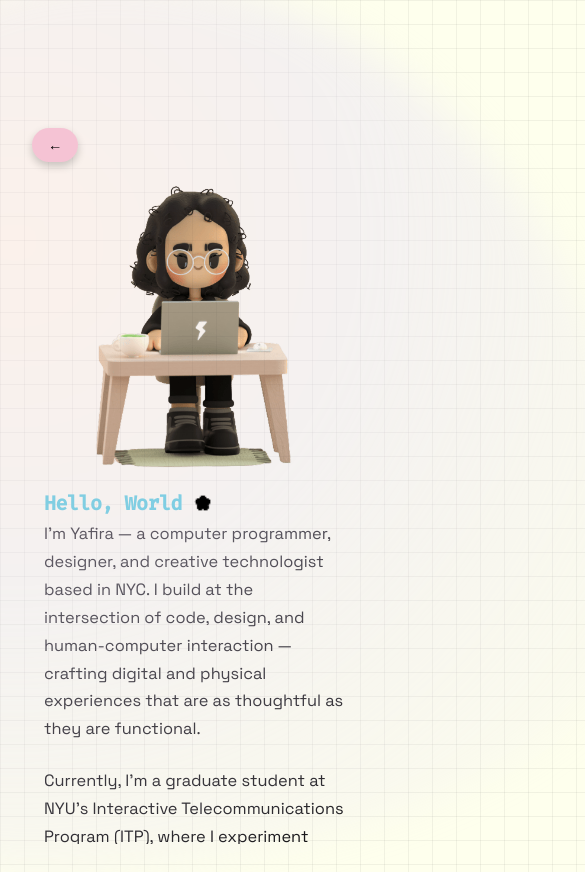
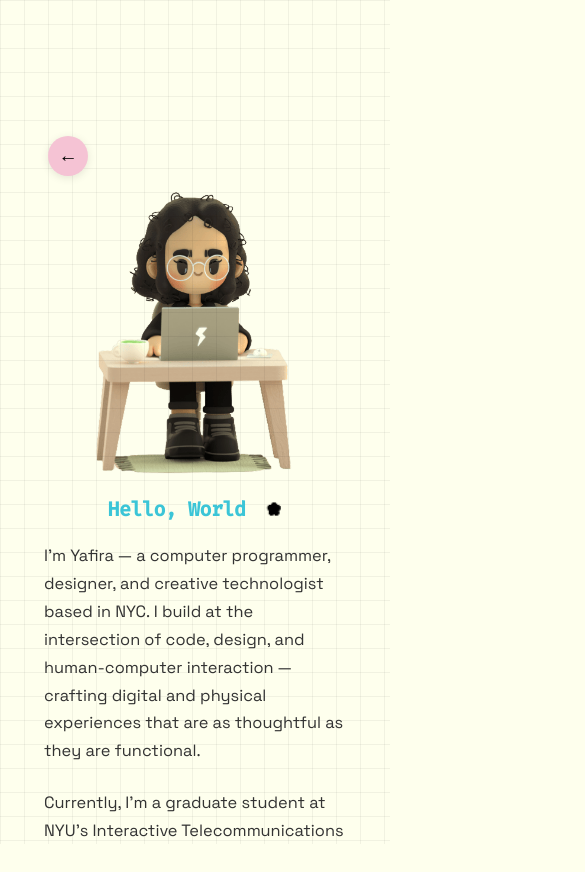
Before and after one commit to yafira/yafira.xyz, a Next.js app: page /about in a window 390 px wide. Shown: the top 872 px of the page, 585 px wide, since content can reach past the window. After the commit the page ends 844 px from the top, so only its background shows below. Built offline with nearby package versions, Linux system fonts and the light colour scheme.

Commit message:
fix: mobile about page content cutoff and back button visibility

```diff
--- a/src/app/components/FlowerNetwork.js
+++ b/src/app/components/FlowerNetwork.js
@@ -73,7 +73,7 @@ export default function FlowerNetwork({ projectSections }) {
 					<div className='image-box' ref={flowerRef}>
 						<div style={{ position: 'relative', width: 500, height: 500 }}>
 							<Image
-								src='/assets/flower-logo-transparent.png'
+								src='/assets/flower-network-logo.png'
 								alt='flower shape'
 								fill
 								unoptimized
--- a/src/app/components/MobileBack.js
+++ b/src/app/components/MobileBack.js
@@ -1,28 +1,18 @@
 'use client';
 
 import { useRouter } from 'next/navigation';
-import { useEffect, useState } from 'react';
 
-export default function MobileBack({ className = '' }) {
+export default function MobileBack() {
 	const router = useRouter();
-	const [isMobile, setIsMobile] = useState(false);
 
-	useEffect(() => {
-		if (typeof window === 'undefined') return;
-		const mq = window.matchMedia('(max-width: 640px)');
-		const onChange = (e) => setIsMobile(e.matches);
-		setIsMobile(mq.matches);
-		mq.addEventListener('change', onChange);
-		return () => mq.removeEventListener('change', onChange);
-	}, []);
-
-	if (!isMobile) return null;
+	const handleBack = () => {
+		router.back();
+	};
 
 	return (
 		<button
-			type='button'
-			className={`back-button ${className}`}
-			onClick={() => router.back()}
+			className='mobile-back-btn'
+			onClick={handleBack}
 			aria-label='Go back'
 		>
 			←
--- a/src/app/components/Portfolio.js
+++ b/src/app/components/Portfolio.js
@@ -286,7 +286,7 @@ function MobilePortfolioView({ projectSections }) {
 					}}
 				>
 					<Image
-						src='/assets/flower-logo-transparent.png'
+						src='/assets/flower-network-logo.png'
 						alt='open menu'
 						width={90}
 						height={90}
@@ -558,7 +558,7 @@ function DesktopPortfolioView({ projectSections }) {
 					<div className='image-box' ref={flowerRef} aria-hidden='true'>
 						<div style={{ position: 'relative', width: 500, height: 500 }}>
 							<Image
-								src='/assets/flower-logo-transparent.png'
+								src='/assets/flower-network-logo.png'
 								alt='portfolio flower hub'
 								fill
 								style={{ objectFit: 'contain' }}
--- a/src/app/styles/mobile.css
+++ b/src/app/styles/mobile.css
@@ -1,4 +1,9 @@
 /* ── MOBILE (≤640px) ───────────────────────────────────────────── */
+
+/* Hide mobile back button on desktop by default */
+.mobile-back-btn {
+	display: none;
+}
 
 @media (max-width: 640px) {
 	/* 0) Global mobile overrides */
@@ -14,6 +19,21 @@
 	}
 	body {
 		padding-top: 16px;
+		overflow-x: hidden; /* Prevent horizontal scroll */
+		overflow-y: auto; /* Allow vertical scroll */
+	}
+
+	/* Ensure main content can scroll */
+	.main-content {
+		overflow-y: auto;
+		-webkit-overflow-scrolling: touch; /* Smooth scrolling on iOS */
+	}
+
+	/* Fix any fixed positioning issues */
+	html,
+	body {
+		height: 100%;
+		width: 100%;
 	}
 
 	/* Page wrappers */
@@ -386,7 +406,7 @@
 		opacity: 0.8;
 	}
 
-	/* Hide “All projects” links/buttons on mobile */
+	/* Hide "All projects" links/buttons on mobile */
 	.all-projects,
 	.all-projects-link,
 	a[href='/projects-all'],
@@ -394,9 +414,12 @@
 		display: none !important;
 	}
 
-	/* About page tweaks */
+	/* About page tweaks - UPDATED */
 	.about-page {
 		padding: 16px;
+		min-height: 100vh; /* Ensure full viewport height */
+		overflow-y: auto; /* Allow vertical scrolling */
+		position: relative; /* Ensure proper positioning context */
 	}
 	.about-hero {
 		display: grid;
@@ -410,17 +433,113 @@
 		margin-bottom: 12px;
 	}
 	.avatar {
-		width: min(76vw, 360px);
+		width: min(76vw, 300px); /* Slightly smaller max width */
 		height: auto;
 		object-fit: contain;
 		border-radius: 10%;
 	}
 	.bio-content {
 		padding: 0 12px;
+		max-width: 100%; /* Prevent horizontal overflow */
+		box-sizing: border-box; /* Include padding in width calculation */
 	}
 
+	/* Typography adjustments for mobile */
+	.about-page h1 {
+		font-size: 2.5rem;
+		margin-bottom: 1rem;
+		text-align: center;
+	}
+
+	.about-page p {
+		font-size: 1rem;
+		line-height: 1.6;
+		margin-bottom: 1.2rem;
+		color: #333; /* Ensure good contrast */
+	}
+
+	/* Bio window adjustments */
 	.bio-window {
+		background: #fff;
+		border-radius: 12px;
+		padding: 1.5rem;
+		margin-top: 2rem;
+		box-shadow: 0 2px 8px rgba(0, 0, 0, 0.1);
 		background-image: none; /* overrides previous rule */
+	}
+
+	.bio-window__content h2 {
+		font-size: 1.3rem;
+		margin-bottom: 0.8rem;
+		margin-top: 1.5rem;
+		color: #111;
+	}
+
+	.bio-window__content h2:first-child {
+		margin-top: 0;
+	}
+
+	.bio-window__content p {
+		margin-bottom: 1rem;
+	}
+
+	/* Links styling */
+	.bio-window__content a {
+		color: #0066cc;
+		text-decoration: underline;
+	}
+
+	.bio-window__content a:hover {
+		color: #004499;
+	}
+
+	/* Ensure proper spacing at bottom */
+	.about-page::after {
+		content: '';
+		display: block;
+		height: 2rem;
+	}
+
+	/* Mobile back button */
+	.mobile-back-btn {
+		position: sticky;
+		top: 8px;
+		left: 16px;
+		z-index: 1000;
+		display: inline-flex;
+		align-items: center;
+		justify-content: center;
+		width: 40px;
+		height: 40px;
+		background: var(--craft-color, #ff9999);
+		color: #000;
+		border: none;
+		border-radius: 50%;
+		font-size: 1.2rem;
+		font-weight: 600;
+		box-shadow: 0 2px 8px rgba(0, 0, 0, 0.1);
+		cursor: pointer;
+		margin-bottom: 1rem;
+		-webkit-tap-highlight-color: transparent;
+	}
+
+	.mobile-back-btn:hover {
+		opacity: 0.8;
+		transform: scale(1.05);
+	}
+
+	/* Typewriter animation adjustments for mobile */
+	.typewriter {
+		display: flex;
+		align-items: center;
+		justify-content: center;
+		gap: 0.5rem;
+		flex-wrap: wrap;
+	}
+
+	.flower-image {
+		width: 18px;
+		height: 18px;
 	}
 
 	/* Very small phones (≤360px) */
```
Also changed, not shown: public/assets/flower-network-logo.png (renamed from public/assets/flower-logo-transparent.png).
